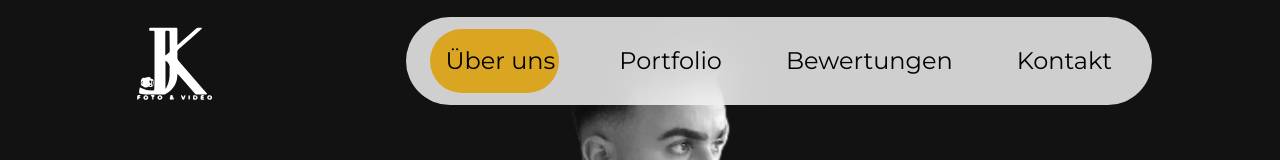
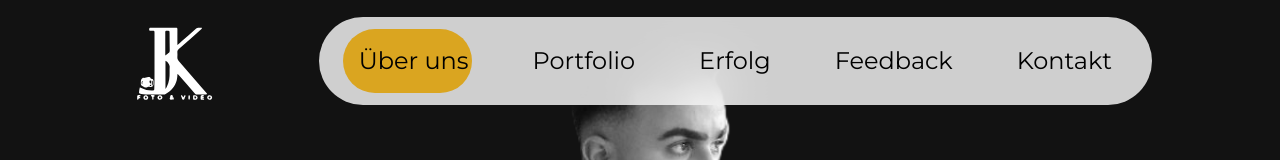
Before and after one commit to marcg0128/jelalkasso, a Next.js app in the folder frontend/: page / in a window 1280 px wide. Shown: the top 160 px of the page. Built offline with nearby package versions, Linux system fonts and the light colour scheme.

Commit message:
Update NavBar links and add decorative element to page layout
Took 19 minutes

```diff
--- a/frontend/app/components/NavBar.tsx
+++ b/frontend/app/components/NavBar.tsx
@@ -9,7 +9,8 @@ export default function NavBar() {
     const menuItems = [
         { href: '#about', label: 'Über uns' },
         { href: '#portfolio', label: 'Portfolio' },
-        { href: '#reviews', label: 'Bewertungen' },
+        { href: '#achievsment', label: 'Erfolg' },
+        { href: '#feedback', label: 'Feedback' },
         { href: '#contact', label: 'Kontakt' }
     ];
 
--- a/frontend/app/page.tsx
+++ b/frontend/app/page.tsx
@@ -134,6 +134,16 @@ export default function Home() {
 
             {/* Navbar */}
             <div id="home"></div>
+            {/* Goldener Orb unten rechts */}
+
+            <div className="fixed bottom-0 right-0 w-[800px] h-[800px] pointer-events-none z-10">
+                <div className="absolute -bottom-140 -right-0 w-full h-full">
+                    <div className="w-full h-full rounded-full bg-[#DAA520] opacity-40 blur-[120px]"></div>
+                </div>
+            </div>
+
+
+
             <div className="flex items-center justify-between px-[10%] py-4 fixed top-0 left-0 w-full  z-50 ">
                 <Image src={"/logo.svg"} alt="Logo" width="90" height="90"
                        className=""/>
```
